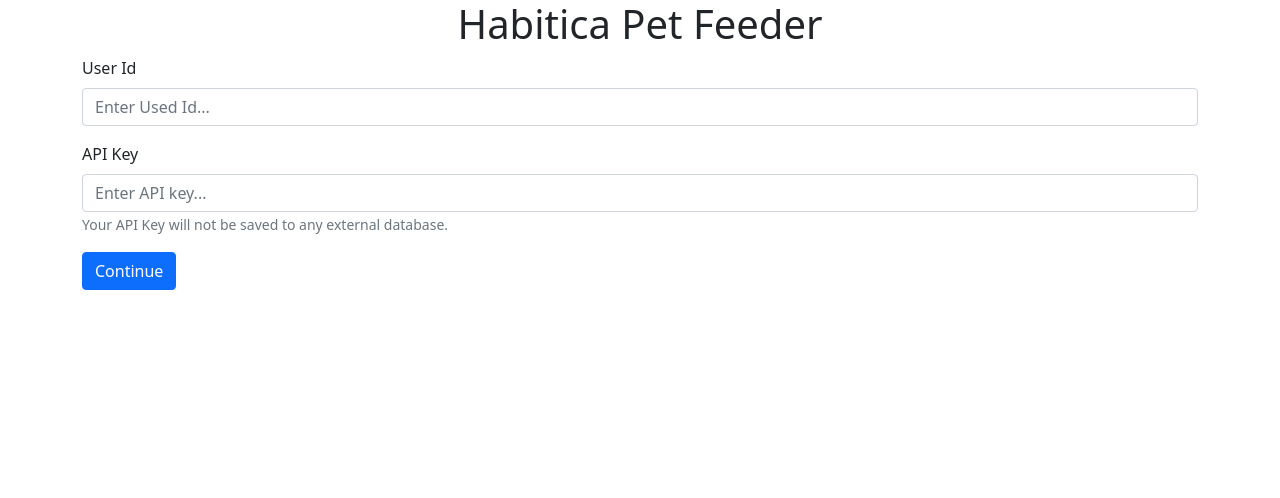
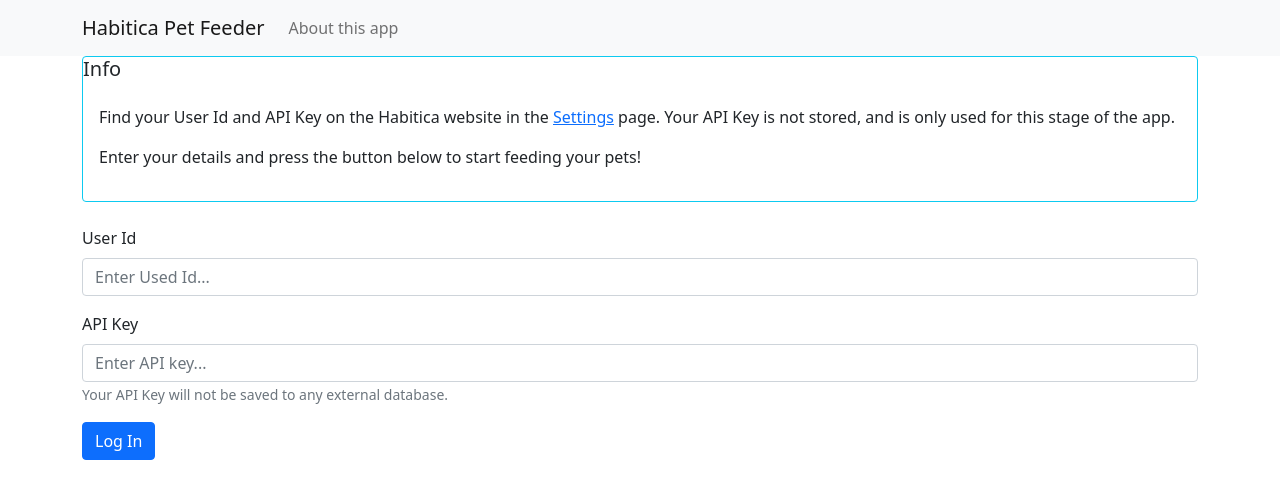
Before and after one commit to euanmcmen/habitica-pet-feeder, a React (Create React App) app: page / in a window 1280 px wide. Shown: the top 498 px of the page. Built offline with nearby package versions, Linux system fonts and the light colour scheme.

Commit message:
info section

```diff
--- a/src/App.js
+++ b/src/App.js
@@ -1,6 +1,9 @@
 import React, { useState } from "react";
-import { Container, Row, Col } from "react-bootstrap";
+import { Container, Row, Col, Navbar, Nav } from "react-bootstrap";
 import { getAuthorizationTokenAsync } from "./client/apiClient";
+import { AppNavBar } from "./components/common/AppNavBar";
+import { Collapsable } from "./components/common/Collapsable";
+import { LoginInfo } from "./components/common/LoginInfo";
 import LoginForm from "./components/login/LoginForm";
 import PetFoodFeedContainer from "./components/petFoodFeeds/container/PetFoodFeedContainer";
 
@@ -32,12 +35,15 @@ function App() {
   };
 
   return (
+    <>
+      <AppNavBar />
       <Container>
-      <Row>
-        <Col>
-          <h1 className="text-center">Habitica Pet Feeder</h1>
-        </Col>
-      </Row>
+        <LoginInfo />
+      </Container>
+
+      <br />
+
+      <Container>
         {loginState < 2 && (
           <Row>
             <Col>
@@ -57,6 +63,7 @@ function App() {
         )}
         {loginState > 1 && <PetFoodFeedContainer authToken={authToken} />}
       </Container>
+    </>
   );
 }
 
--- /dev/null
+++ b/src/components/common/AppNavBar.js
@@ -0,0 +1,14 @@
+import { Container, Navbar, Nav } from "react-bootstrap";
+
+export const AppNavBar = () => {
+  return (
+    <Navbar bg="light" expand="lg">
+      <Container>
+        <Navbar.Brand href="#">Habitica Pet Feeder</Navbar.Brand>
+        <Nav className="me-auto">
+          <Nav.Link href="#go-to-my-wiki">About this app</Nav.Link>
+        </Nav>
+      </Container>
+    </Navbar>
+  );
+};
--- /dev/null
+++ b/src/components/common/Collapsable.js
@@ -0,0 +1,21 @@
+import React, { useState } from "react";
+import { Button, Collapse } from "react-bootstrap";
+
+export const Collapsable = (props) => {
+  const [isCollapsed, setIsCollapsed] = useState(true);
+
+  return (
+    <>
+      <Button
+        onClick={() => setIsCollapsed(!isCollapsed)}
+        aria-expanded={!isCollapsed}
+      >
+        {isCollapsed ? "Show" : "Hide"}
+      </Button>
+      <span>{props.title}</span>
+      <Collapse in={isCollapsed}>
+        <>{props.children}</>
+      </Collapse>
+    </>
+  );
+};
--- /dev/null
+++ b/src/components/common/LoginInfo.js
@@ -0,0 +1,27 @@
+import { Container, Row, Col, Card } from "react-bootstrap";
+
+export const LoginInfo = () => {
+  return (
+    <Card border="info">
+      <Card.Title>Info</Card.Title>
+      <Card.Body>
+        <p>
+          Find your User Id and API Key on the Habitica website in the{" "}
+          <a
+            href="https://habitica.com/user/settings/api"
+            target="_blank"
+            rel="noreferrer"
+          >
+            Settings
+          </a>{" "}
+          page. Your API Key is not stored, and is only used for this stage of
+          the app.
+        </p>
+        <p>
+          Enter your details and press the button below to start feeding your
+          pets!
+        </p>
+      </Card.Body>
+    </Card>
+  );
+};
--- a/src/components/login/LoginForm.js
+++ b/src/components/login/LoginForm.js
@@ -59,7 +59,7 @@ const LoginForm = (props) => {
           type="submit"
           disabled={props.shouldDisableButton}
         >
-          Continue
+          Log In
         </Button>
       </Form>
     </>
--- a/src/components/petFoodFeeds/container/PetFoodFeedContainer.js
+++ b/src/components/petFoodFeeds/container/PetFoodFeedContainer.js
@@ -40,7 +40,7 @@ const PetFoodFeedContainer = (props) => {
       getUserPetFoodFeedsAsync(props.authToken)
         .then((res) => {
           setApiFetchState(2);
-          //setPetFoodFeeds(res.body.petFoodFeeds);
+          setPetFoodFeeds(res.body.petFoodFeeds);
           setUserName(res.body.userName);
           setRateLimitInfo(res.rateLimitInfo);
           setSummary({
```
Lines whose indentation alone changed are shown as unchanged.
